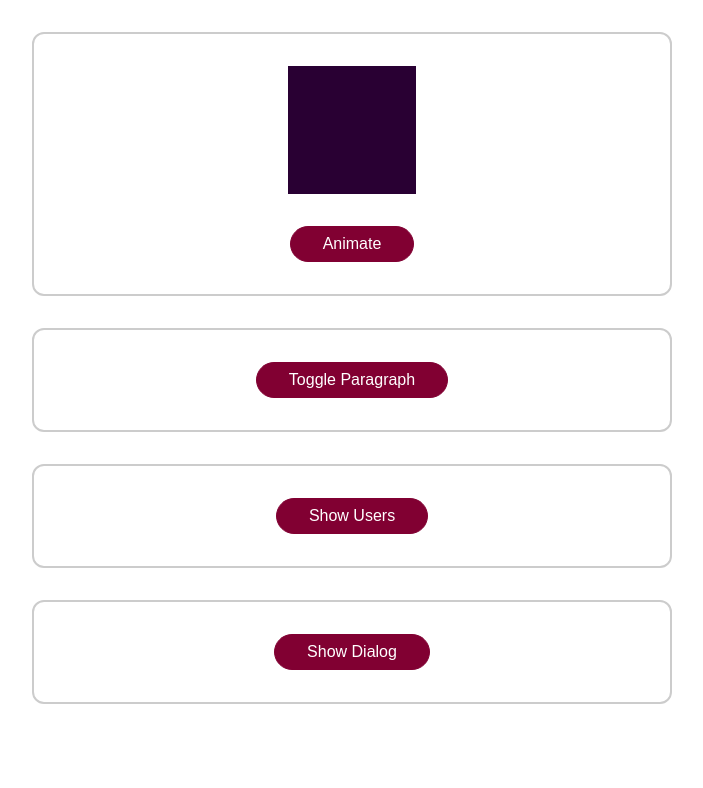
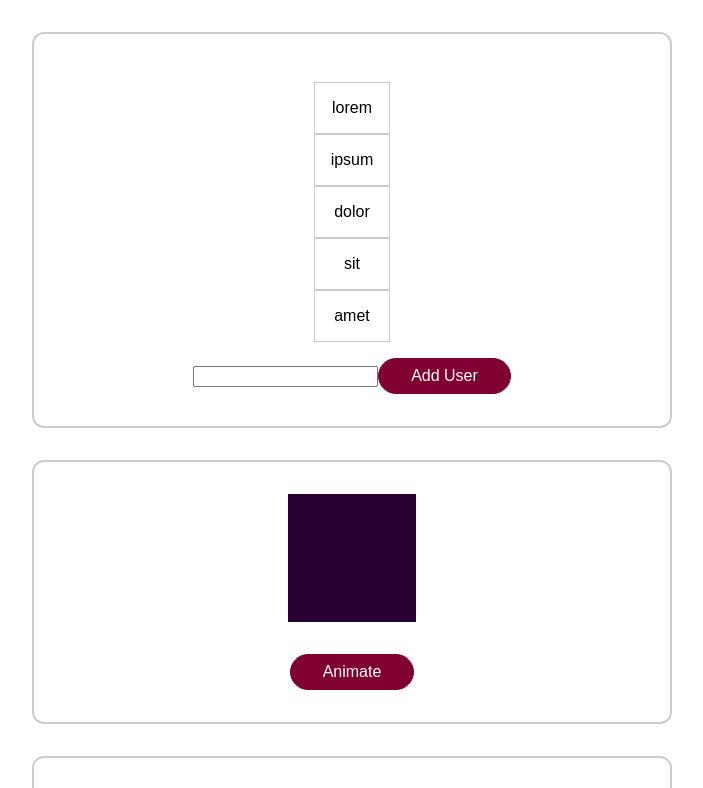
Before and after one commit to ikikika/vue, a Vue app in the folder sampleAnimation/: page / in a window 1280 px wide. Shown: the top 788 px of the page, without its empty margins (288-991 px from the left). Built offline with nearby package versions, Linux system fonts and the light colour scheme.

Commit message:
using transition group to animate add items/removing from list and multiple items

```diff
--- a/sampleAnimation/src/App.vue
+++ b/sampleAnimation/src/App.vue
@@ -1,4 +1,8 @@
 <template>
+  <div class="container">
+    <users-list />
+  </div>
+
   <div class="container">
     <div class="block" :class="{ animate: animatedBlock }"></div>
     <button @click="animateBlock">Animate</button>
@@ -31,7 +35,11 @@
 </template>
 
 <script>
+import UsersList from "./components/UsersList.vue";
 export default {
+  components: {
+    UsersList
+  },
   data() {
     return {
       animatedBlock: false,
--- /dev/null
+++ b/sampleAnimation/src/components/UsersList.vue
@@ -0,0 +1,72 @@
+<template>
+
+    <transition-group tag="ul" name="user-list">
+        <li v-for="user in users" :key="user" @click="removeUser(user)">{{ user }}</li>
+    </transition-group>
+
+    <div>
+        <input type="text" ref="userNameInput" />
+        <button @click="addUser">Add User</button>
+    </div>
+</template>
+
+<script>
+export default {
+    data() {
+        return {
+            users: ['lorem', 'ipsum', 'dolor', 'sit', 'amet']
+        }
+    },
+    methods: {
+        addUser() {
+            this.users.unshift(this.$refs.userNameInput.value);
+        },
+        removeUser(user) {
+            this.users = this.users.filter(usr => usr !== user)
+        }
+    }
+}
+</script>
+
+<style scoped>
+ul {
+    list-style: none;
+    margin: 1rem 0;
+    padding: 0;
+}
+
+li {
+    border: 1px solid #ccc;
+    padding: 1rem;
+    text-align: center;
+}
+
+.user-list-enter-from {
+    opacity: 0;
+    transform: translateX(-30px);
+}
+
+.user-list-enter-active {
+    transition: all 1s ease-out;
+}
+
+.user-list-enter-to,
+.user-list-leave-from {
+    opacity: 1;
+    transform: translateX(0);
+}
+
+.user-list-leave-active {
+    transition: all 1s ease-in;
+    position: absolute;
+}
+
+.user-list-leave-to {
+    opacity: 0;
+    transform: translateX(30px);
+}
+
+.user-list-move {
+    transition: transform 0.8s ease;
+}
+</style>
```
